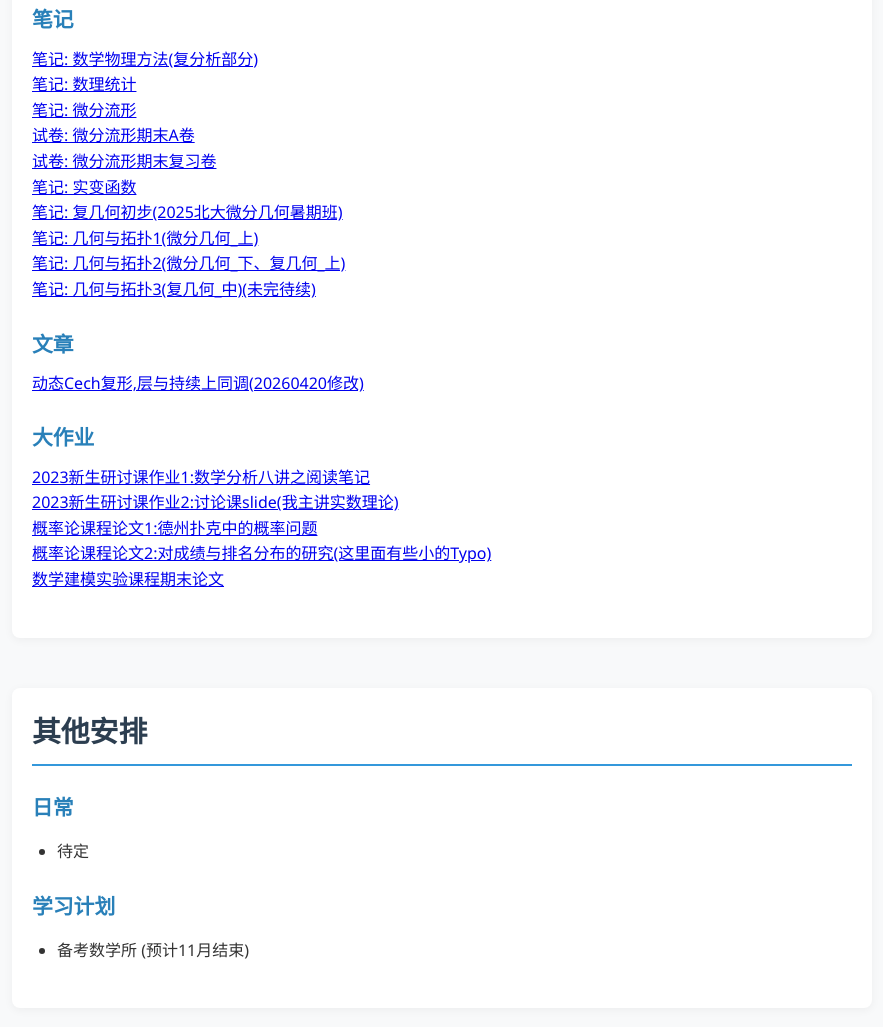
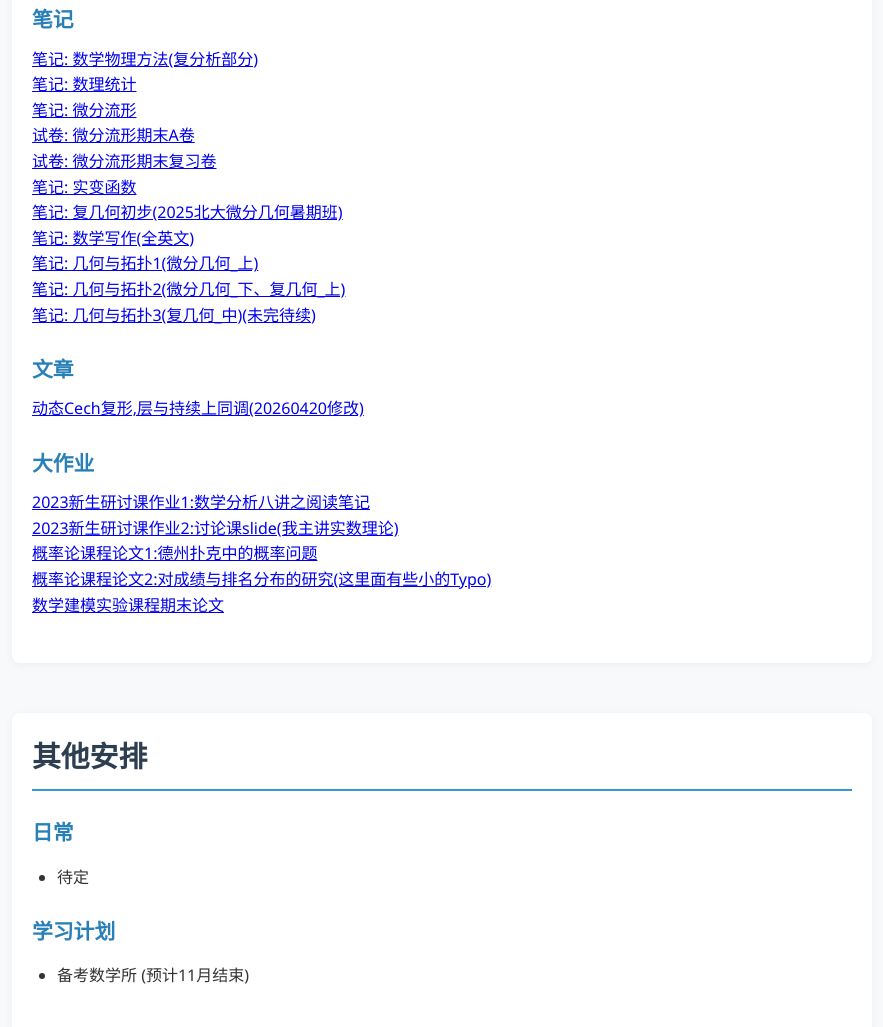
Before and after one commit to tangjiaqi22/tangjiaqi.github.io, a plain HTML site: page index.html in a window 1280 px wide. Shown: the part 1172-2199 px from the top of the page, without its empty margins (198-1081 px from the left). Drawn offline with Linux system fonts and the light colour scheme.

Commit message:
Update index.html

```diff
--- a/index.html
+++ b/index.html
@@ -204,6 +204,7 @@
             <a href="https://raw.githubusercontent.com/tangjiaqi22/tangjiaqi.github.io/main/pdfs/diffgeo_finalexe.pdf">试卷: 微分流形期末复习卷</a><br/>
             <a href="https://raw.githubusercontent.com/tangjiaqi22/tangjiaqi.github.io/main/pdfs/lecture_notes_RealAnalysis.pdf">笔记: 实变函数</a><br/>
             <a href="https://raw.githubusercontent.com/tangjiaqi22/tangjiaqi.github.io/main/pdfs/lecture_notes_ComGeo.pdf">笔记: 复几何初步(2025北大微分几何暑期班)</a><br/>
+            <a href="https://raw.githubusercontent.com/tangjiaqi22/tangjiaqi.github.io/main/pdfs/notes_math_writing.pdf">笔记: 数学写作(全英文)</a><br/>
             <a href="https://raw.githubusercontent.com/tangjiaqi22/tangjiaqi.github.io/main/pdfs/Geometry1.pdf">笔记: 几何与拓扑1(微分几何_上)</a><br/>
             <a href="https://raw.githubusercontent.com/tangjiaqi22/tangjiaqi.github.io/main/pdfs/Geometry1.pdf">笔记: 几何与拓扑2(微分几何_下、复几何_上)</a><br/>
             <a href="https://raw.githubusercontent.com/tangjiaqi22/tangjiaqi.github.io/main/pdfs/Geometry1.pdf">笔记: 几何与拓扑3(复几何_中)(未完待续)</a>
```
